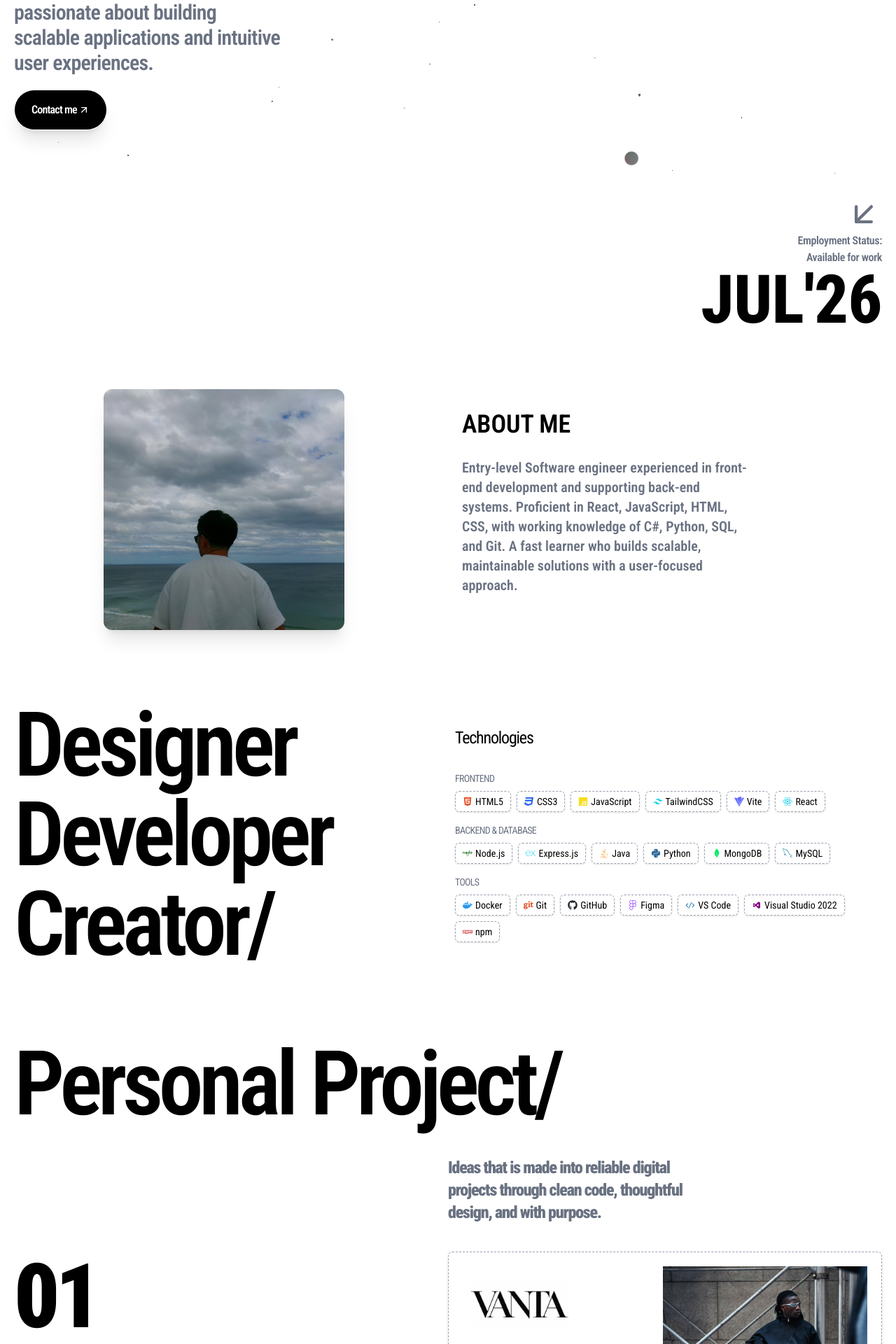
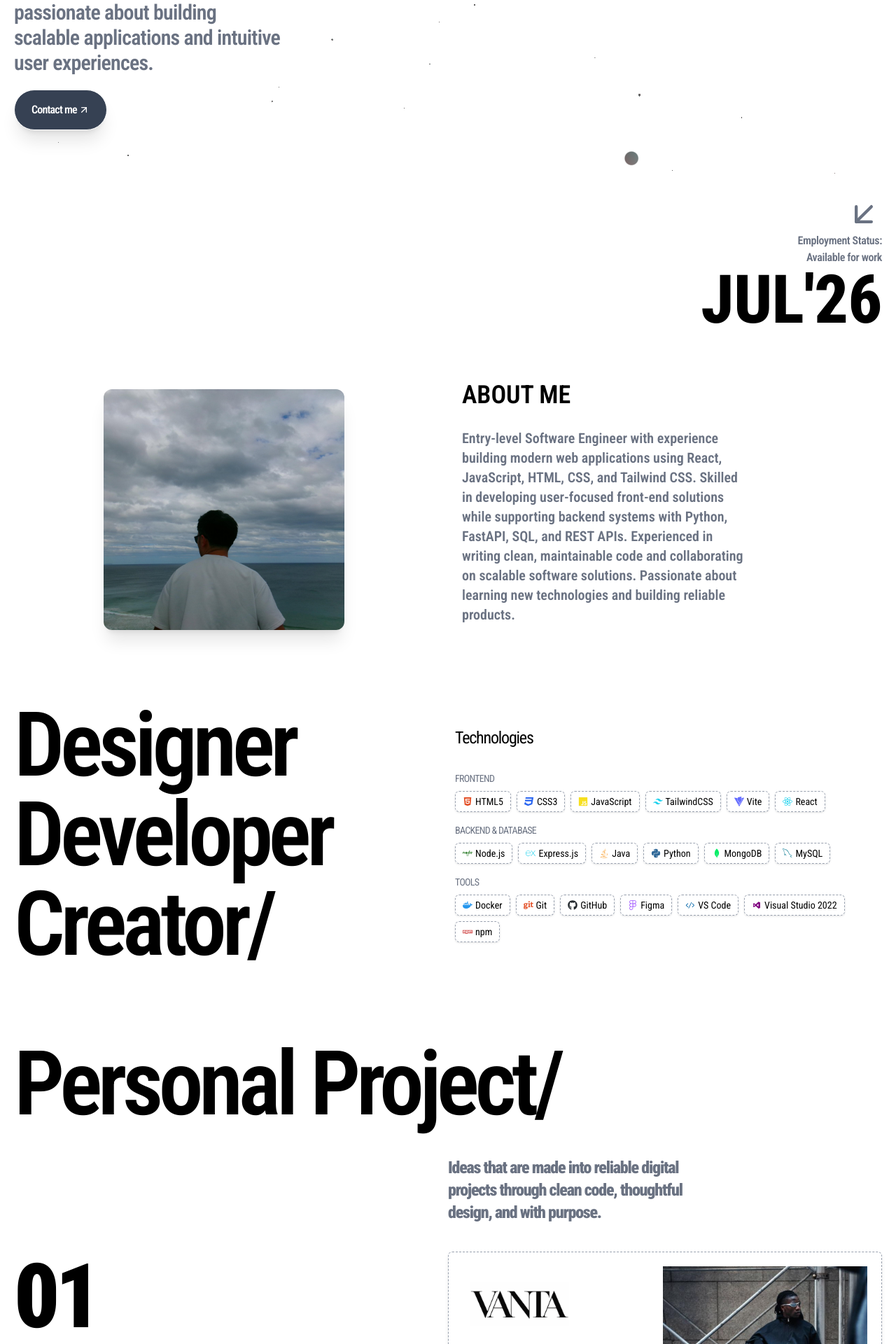
Before and after one commit to allanrodneyyy/Personal-Portfolio, a React (Vite) app: page / in a window 1280 px wide. Shown: the part 540-2460 px from the top of the page at 70% size. Built offline with nearby package versions, Linux system fonts and the light colour scheme.

Commit message:
Text update

```diff
--- a/src/components/AboutMe.jsx
+++ b/src/components/AboutMe.jsx
@@ -13,8 +13,9 @@ export function AboutMe() {
       <div className='flex flex-col w-full h-full  gap-2 text-gray-500 font-roboto-condensed font-semibold sm:align-center sm:justify-center'>
         <p className='px-5 text-xl sm:text-base md:text-xl lg:text-2xl xl:text-4xl 2xl:text-4xl text-black font-semibold'>ABOUT ME</p>
         <div className='flex gap-10 p-5 sm:w-[80%] md:w-[90%] lg:w-[70%] '>
-          <p className='text-base sm:text-base md:text-xl xl:text-xl 2xl:text-2xl'>Entry-level Software engineer experienced in front-end development and supporting back-end systems. Proficient in React, JavaScript, HTML, CSS, with working knowledge of C#, Python, SQL, and Git. A fast learner who builds scalable, maintainable solutions
-            with a user-focused approach.</p>
+          <p className='text-base sm:text-base md:text-xl xl:text-xl 2xl:text-2xl'>
+            Entry-level Software Engineer with experience building modern web applications using React, JavaScript, HTML, CSS, and Tailwind CSS. Skilled in developing user-focused front-end solutions while supporting backend systems with Python, FastAPI, SQL, and REST APIs. Experienced in writing clean, maintainable code and collaborating on scalable software solutions. Passionate about learning new technologies and building reliable products.
+          </p>
         </div>
       </div>
     </section>
--- a/src/components/Images.jsx
+++ b/src/components/Images.jsx
@@ -86,7 +86,7 @@ export function Images({ setProjectNumber }) {
     <>
       {images.map((image, index) => (
         <div key={image.id} className="border-dashed border-gray-400 border rounded-md shadow-md">
-          <div className="">
+          <div className="hover:cursor-pointer">
             <img className="object-fill p-5 "
               data-index={index}
               src={image.path}
--- a/src/components/Projects.jsx
+++ b/src/components/Projects.jsx
@@ -13,7 +13,7 @@ export function Projects() {
         <div className="grid grid-cols-1 sm:grid-cols-2">
           <div></div>
           <p className='tracking-tighter  sm:flex md:w-sm text-base w-3/4 sm:text-2xl text-gray-500 2xl:text-3xl'>
-            Ideas that is made into reliable digital projects through clean code, thoughtful design, and with purpose.
+            Ideas that are made into reliable digital projects through clean code, thoughtful design, and with purpose.
           </p>
         </div>
       </div>
--- a/src/components/Subheader.jsx
+++ b/src/components/Subheader.jsx
@@ -72,7 +72,7 @@ export function Subheader() {
               <FiArrowDownRight color='light-gray' size={30} />
             </div>
             <a href="mailto:allanrodneymaniago@gmail.com" className=''>
-              <button className='button shadow-xl flex items-center gap-0.5 border px-5 py-2 sm:px-6 sm:py-4 text-white bg-black rounded-4xl hover:cursor-pointer
+              <button className='button shadow-xl flex items-center gap-0.5 border px-5 py-2 sm:px-6 sm:py-4 text-white bg-black sm:bg-gray-700 rounded-4xl transform transition-all duration-300 ease-in-out hover:bg-black hover:scale-105 hover:-translate-y-1 hover:shadow-lg
               '>
                 Contact me
                 <FiArrowUpRight />
```
